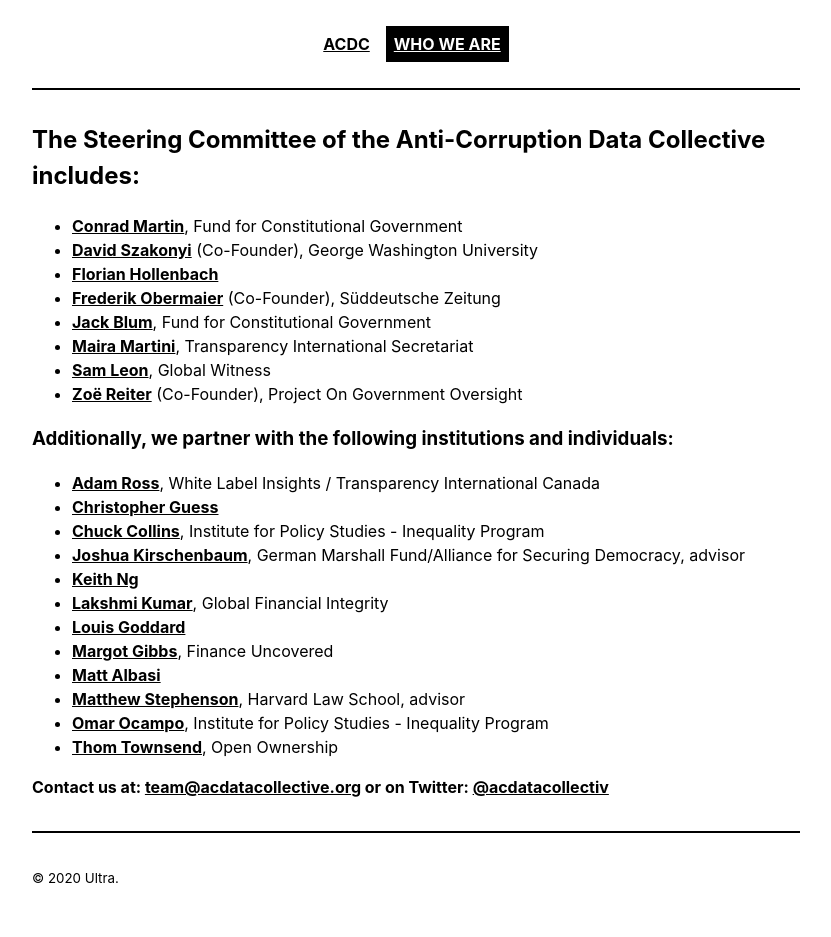
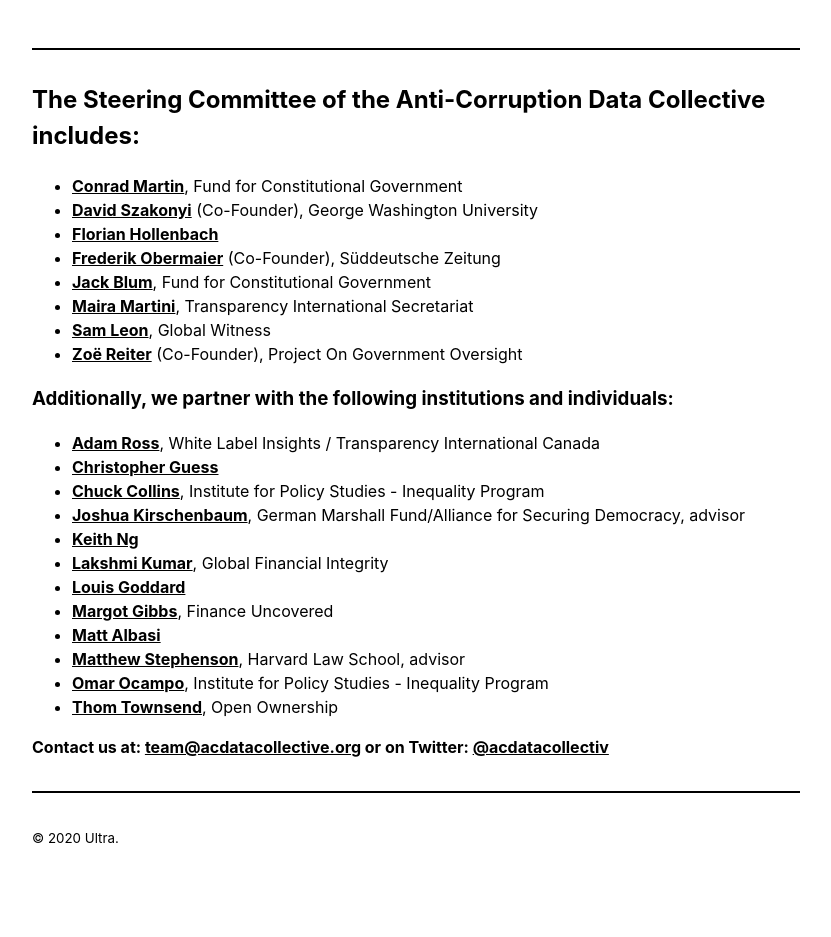
Before and after one commit to freestasgorelik/freestasgorelik, a Jekyll site: the page built from _pages/about.md, in a window 1280 px wide. Shown: the whole page, without its empty margins (224-1055 px from the left). Built offline with Jekyll 4.4.1, drawn with Linux system fonts in a browser that asks for light colours; after the commit the page ends 900 px from its top, so only the background shows below that.

Commit message:
Update navigation.html

```diff
--- a/_includes/navigation.html
+++ b/_includes/navigation.html
@@ -1,6 +1,4 @@
 <nav role="navigation">
   <ul>
-    <li><a href="/" {% if page.url == "/" %}class="active"{% endif %}>ACDC</a></li>
-    <li><a href="/about" {% if page.url == "/about" %}class="active"{% endif %}>Who We Are</a></li>
   </ul>
 </nav>
```
